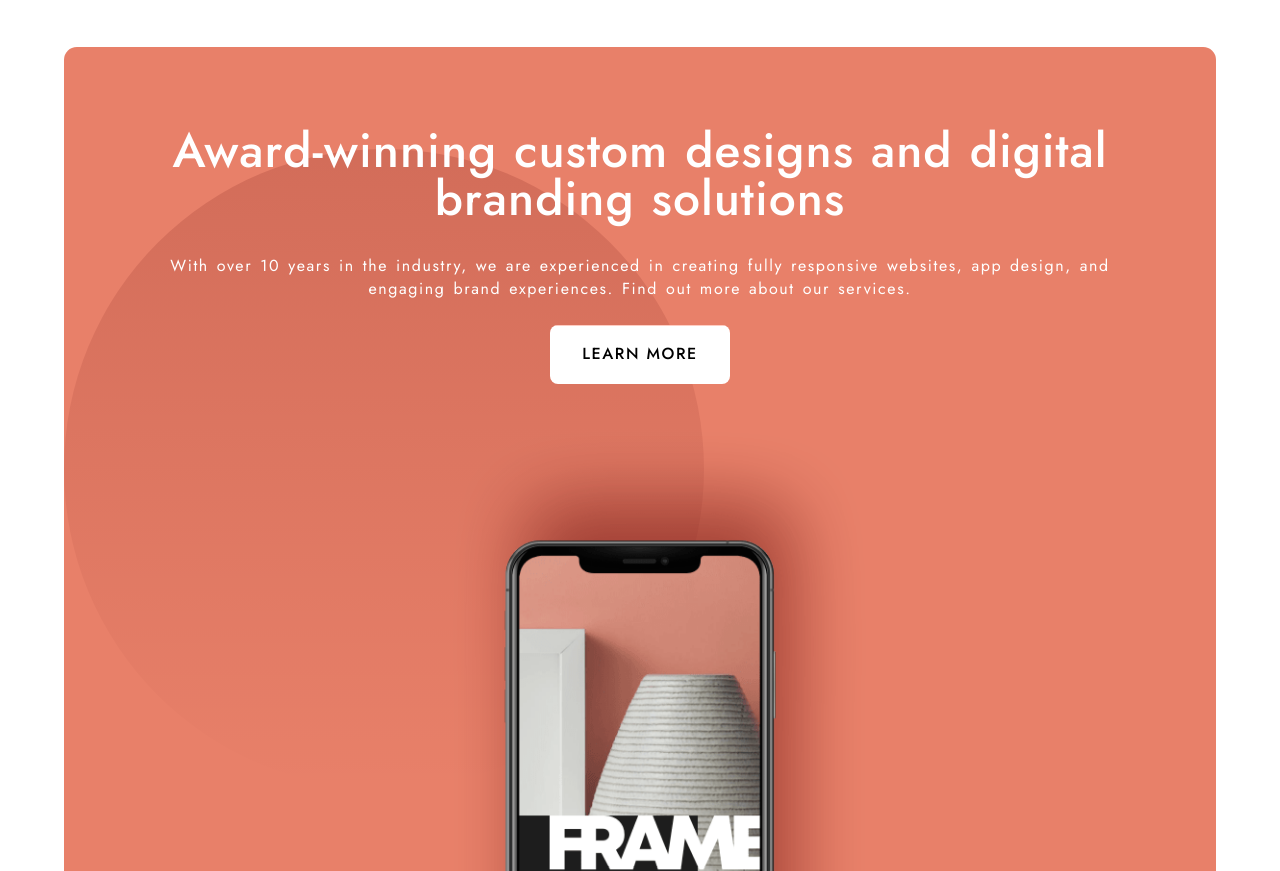
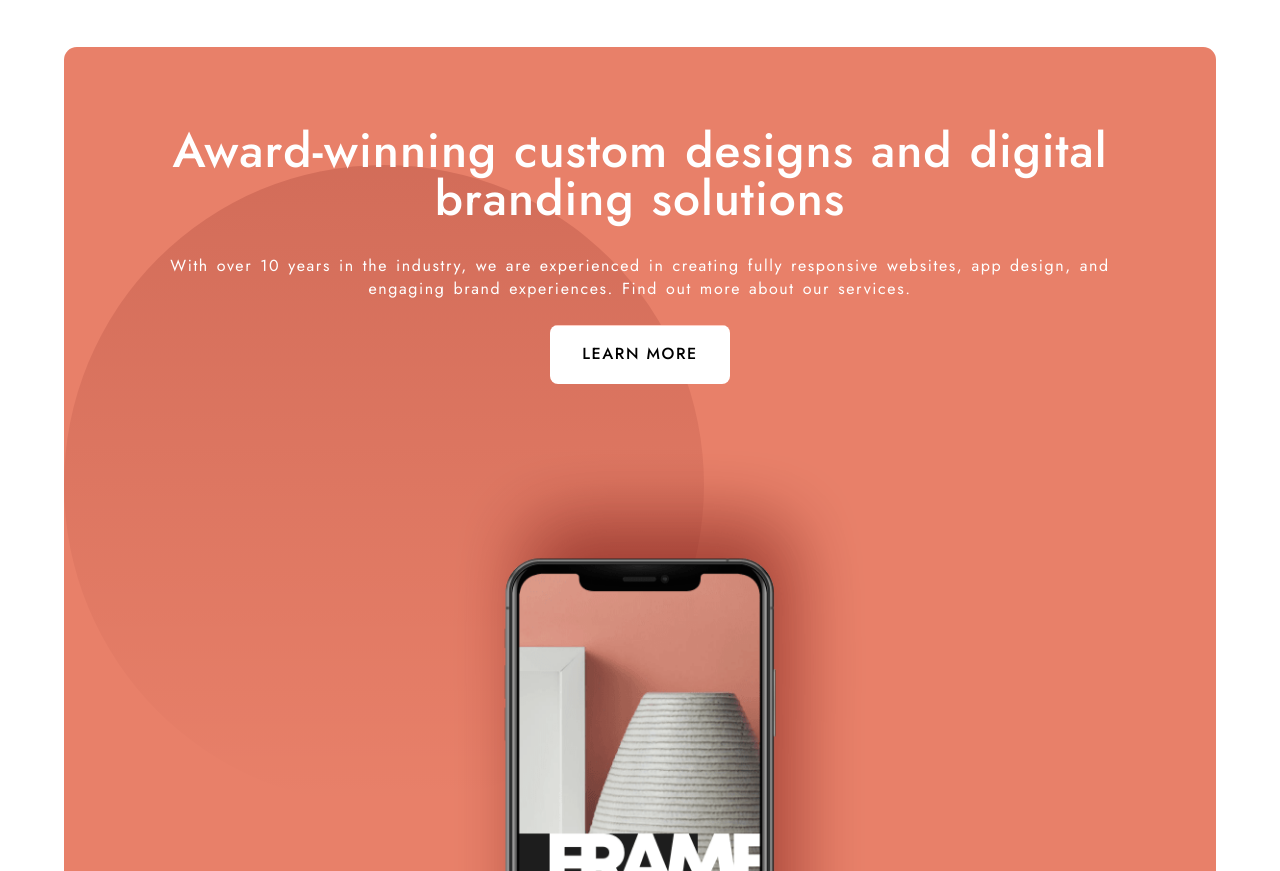
Before and after one commit to scott-parker4/designo, a website: page index.html in a window 1280 px wide. Shown: the part 101-972 px from the top of the page. Drawn offline with Linux system fonts and the light colour scheme.

Commit message:
fixed hero image position

```diff
--- a/css/styles.css
+++ b/css/styles.css
@@ -97,7 +97,7 @@ a {
   position: relative;
   background-color: var(--peach);
   width: 100%;
-  min-height: 843px;
+  min-height: 875px;
   display: flex;
   flex-direction: column;
   justify-content: flex-start;
@@ -112,8 +112,9 @@ a {
 }
 
 .heroText {
-  padding: 90px 18px 0 18px;
+  padding: 90px 20px 0 20px;
   text-align: center;
+  margin-bottom: 50px;
 }
 
 .heroText p {
@@ -123,7 +124,7 @@ a {
 .heroPhone {
   width: 600px;
   position: absolute;
-  top: 330px;
+  top: 348px;
 }
 
 .heroHeadline {
```
